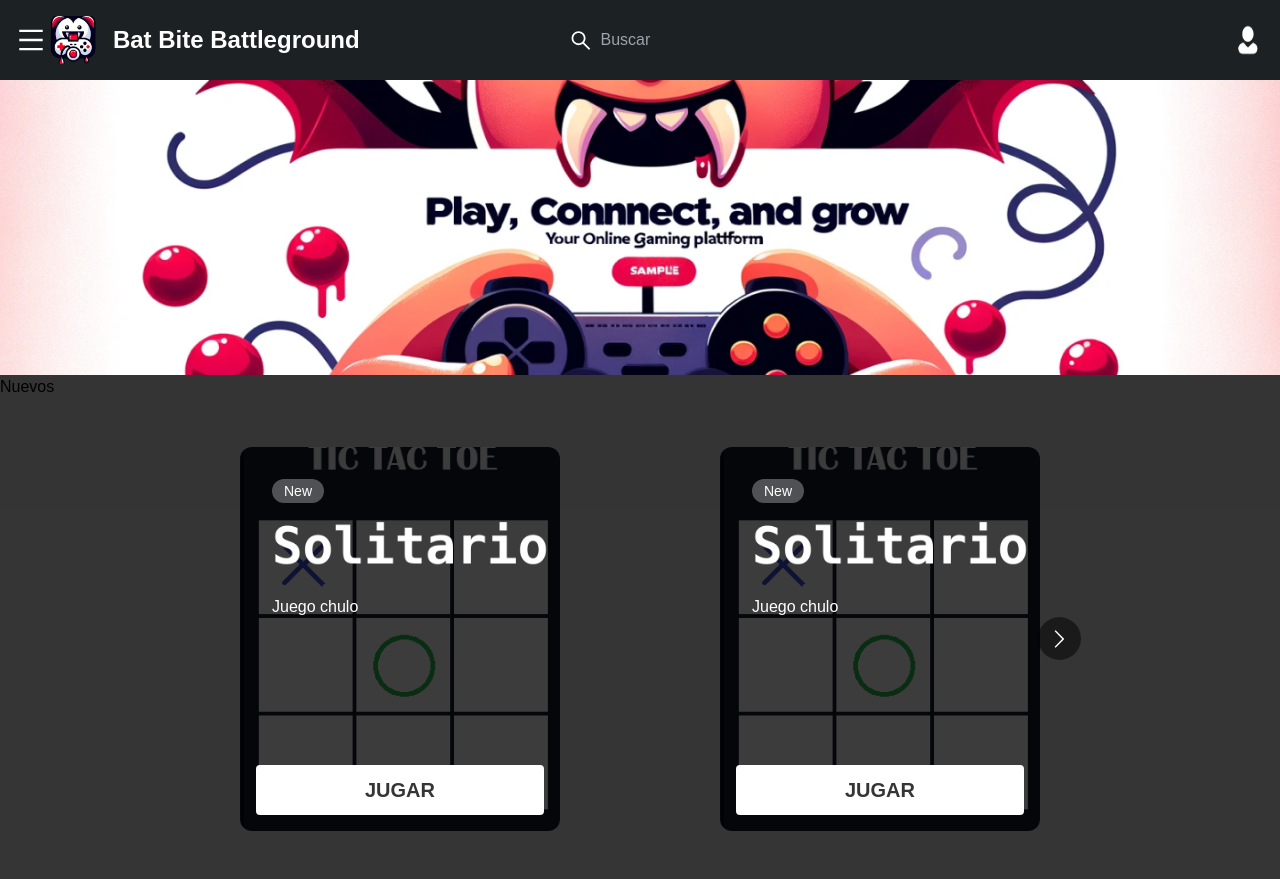
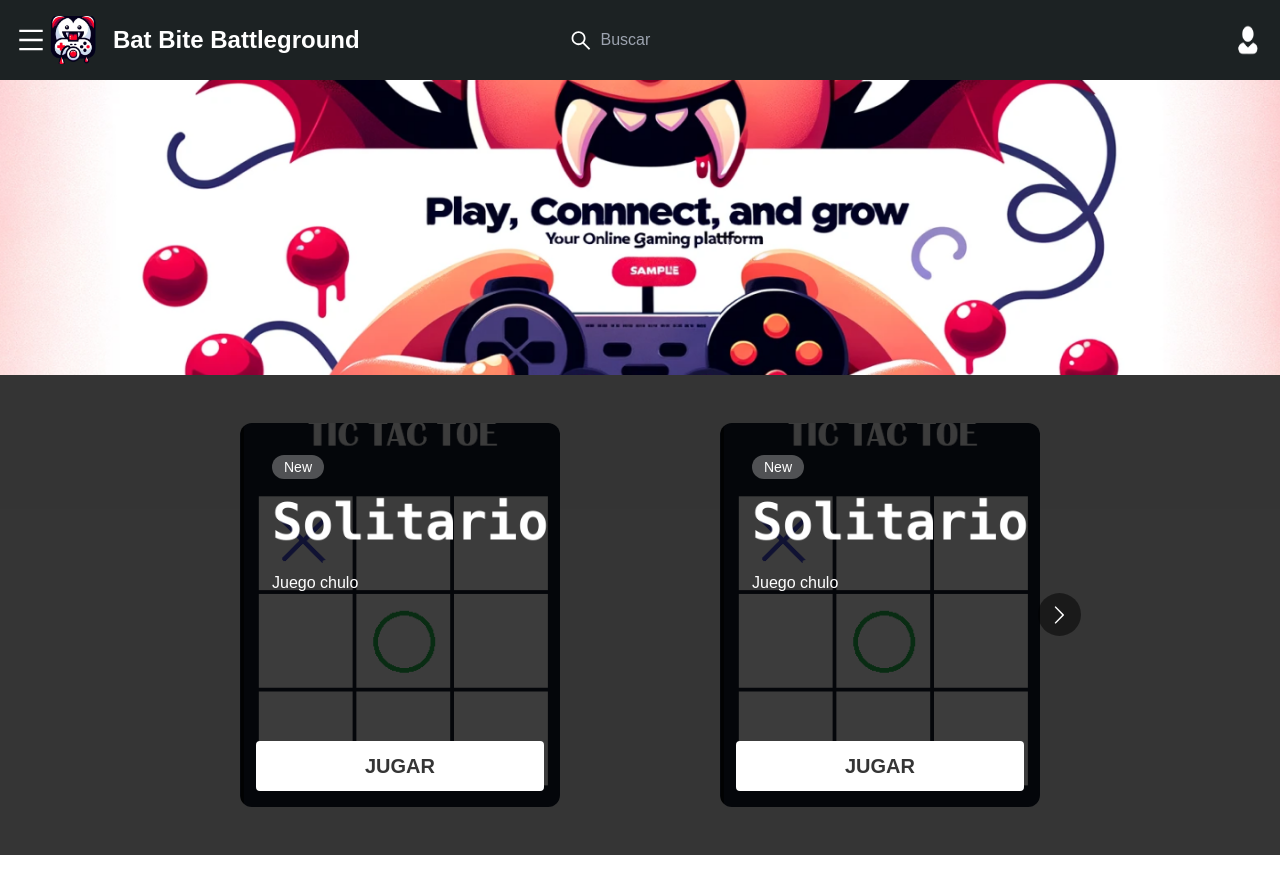
Before and after one commit to mariacornejor/PIISproject, a React (Vite) app: page / in a window 1280 px wide. After the commit the page ends 855 px from the top, so only its background shows below. Built offline with nearby package versions, Linux system fonts and the light colour scheme.

Commit message:
push para JUnelly

```diff
--- a/src/pages/components/Landing.tsx
+++ b/src/pages/components/Landing.tsx
@@ -29,7 +29,7 @@ function Landing() {
     <div className="background bg-background">
       <Navbar />
       <img className="banner" src={banner} />
-      <h1>Nuevos</h1>
+
       <div className="carrusel">
         <Carousel responsive={responsive}>
           <Carruselitem
```
